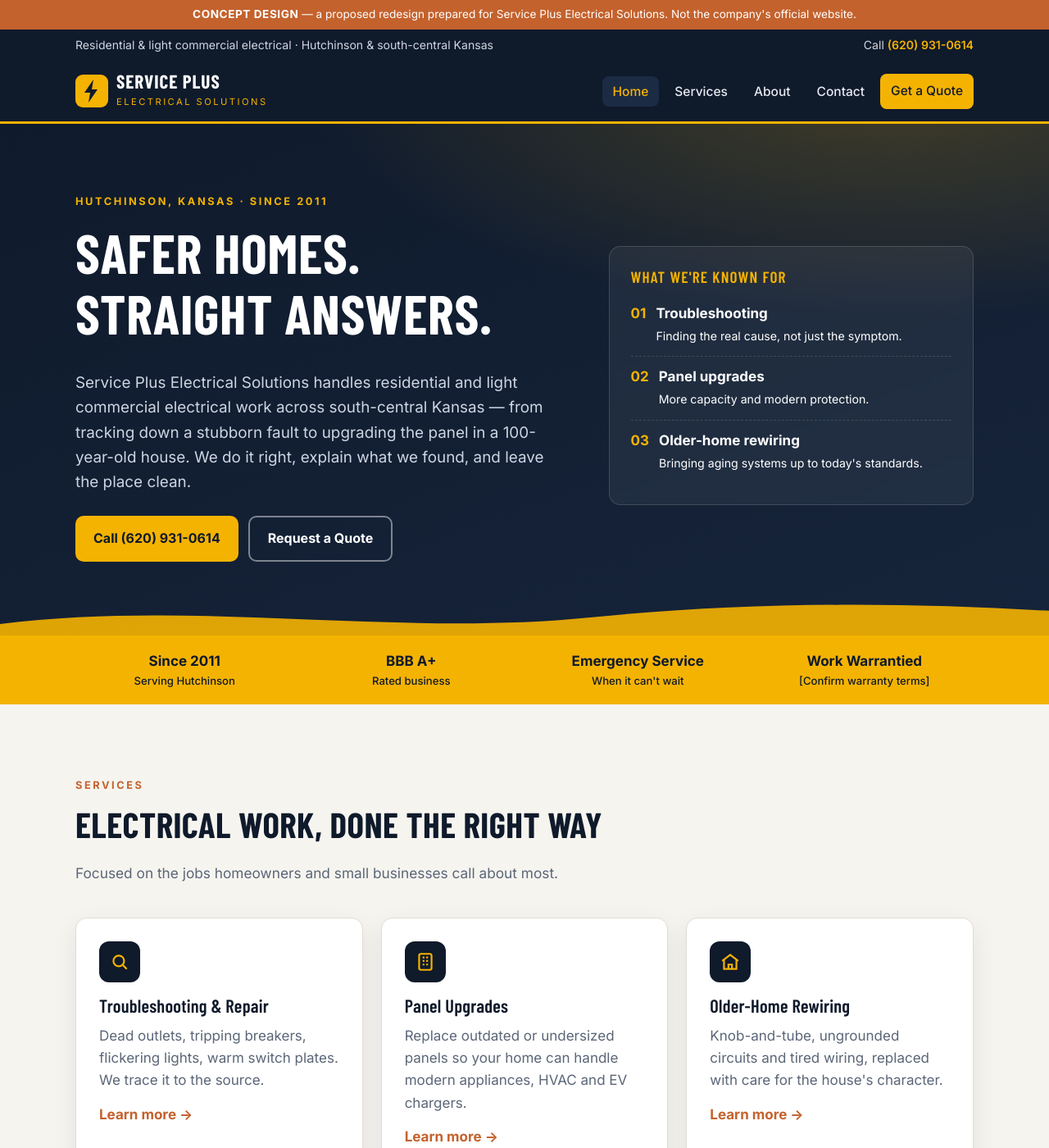
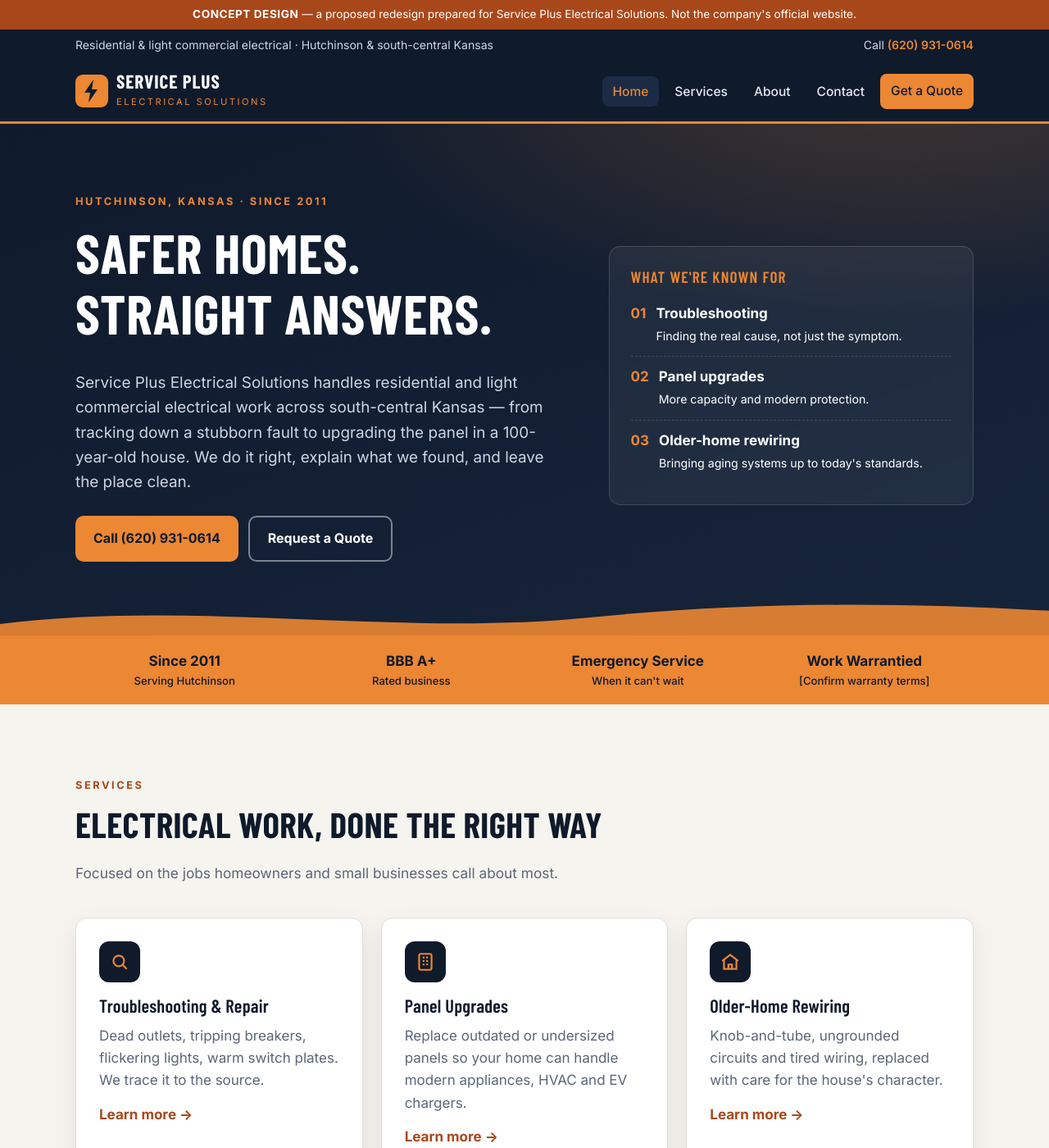
Before and after one commit to traviscloke126/Servicepluselectrical, a Jekyll site: the page built from index.html, in a window 1280 px wide and 1400 px high. Shown: the whole window at 82% size. Built offline with Jekyll 4.4.1, drawn with Linux system fonts in a browser that asks for light colours.

Commit message:
Switch accent color to Service Plus orange (#ec8733)
Co-Authored-By: Claude Opus 5.5 <noreply@anthropic.com>
Claude-Session: https://claude.ai/code/session_0121ninwBCJaqcGkKYfxFgXE

```diff
--- a/_layouts/default.html
+++ b/_layouts/default.html
@@ -21,7 +21,7 @@
   <span>Call <a href="tel:{{ site.data.business.phone_link }}">{{ site.data.business.phone }}</a></span>
 </div></div>
 <header class="site"><div class="wrap">
-  <a class="brand" href="index.html"><svg width="40" height="40" viewBox="0 0 40 40" aria-hidden="true"><rect width="40" height="40" rx="9" fill="#f5b301"/><path d="M22 6 11 22h7l-2 12 11-16h-7z" fill="#0f1a2b"/></svg><span><b>Service Plus</b><small>Electrical Solutions</small></span></a>
+  <a class="brand" href="index.html"><svg width="40" height="40" viewBox="0 0 40 40" aria-hidden="true"><rect width="40" height="40" rx="9" fill="#ec8733"/><path d="M22 6 11 22h7l-2 12 11-16h-7z" fill="#0f1a2b"/></svg><span><b>Service Plus</b><small>Electrical Solutions</small></span></a>
   <button class="menu-toggle" aria-expanded="false" aria-controls="mainnav">Menu</button>
   <nav class="main" id="mainnav"><ul><li><a href="{{ '/index.html' | relative_url }}"{% if page.nav == 'index.html' %} aria-current="page"{% endif %}>Home</a></li><li><a href="{{ '/services.html' | relative_url }}"{% if page.nav == 'services.html' %} aria-current="page"{% endif %}>Services</a></li><li><a href="{{ '/about.html' | relative_url }}"{% if page.nav == 'about.html' %} aria-current="page"{% endif %}>About</a></li><li><a href="{{ '/contact.html' | relative_url }}"{% if page.nav == 'contact.html' %} aria-current="page"{% endif %}>Contact</a></li><li><a class="btn" href="contact.html">Get a Quote</a></li></ul></nav>
 </div></header>
@@ -31,7 +31,7 @@
 <footer class="site"><div class="wrap">
   <div class="cols">
     <div>
-      <a class="brand" href="index.html"><svg width="40" height="40" viewBox="0 0 40 40" aria-hidden="true"><rect width="40" height="40" rx="9" fill="#f5b301"/><path d="M22 6 11 22h7l-2 12 11-16h-7z" fill="#0f1a2b"/></svg><span><b>Service Plus</b><small>Electrical Solutions</small></span></a>
+      <a class="brand" href="index.html"><svg width="40" height="40" viewBox="0 0 40 40" aria-hidden="true"><rect width="40" height="40" rx="9" fill="#ec8733"/><path d="M22 6 11 22h7l-2 12 11-16h-7z" fill="#0f1a2b"/></svg><span><b>Service Plus</b><small>Electrical Solutions</small></span></a>
       <p style="margin-top:14px">Residential and light commercial electrical service out of Hutchinson, Kansas, since 2011.</p>
     </div>
     <div><h4>Services</h4><ul>
--- a/assets/style.css
+++ b/assets/style.css
@@ -4,9 +4,9 @@
   --ink-2:#1c2b44;
   --paper:#f6f4ef;      /* warm off-white */
   --card:#ffffff;
-  --volt:#f5b301;       /* electric amber */
-  --volt-dark:#c98f00;
-  --copper:#c4622d;     /* wire copper accent */
+  --volt:#ec8733;       /* electric amber */
+  --volt-dark:#c96e1f;
+  --copper:#a8481a;     /* wire copper accent */
   --muted:#5b6678;
   --line:#e2ddd2;
   --radius:14px;
@@ -47,14 +47,14 @@ nav.main a.btn{color:var(--ink)}
 
 /* buttons */
 .btn{display:inline-flex;align-items:center;gap:8px;background:var(--volt);color:var(--ink);font-weight:700;text-decoration:none;padding:13px 22px;border-radius:10px;border:0;cursor:pointer;font-size:1rem;transition:background .15s,transform .15s}
-.btn:hover{background:#ffc52e;transform:translateY(-1px)}
+.btn:hover{background:#f29a4f;transform:translateY(-1px)}
 .btn.ghost{background:transparent;color:#fff;border:2px solid rgba(255,255,255,.45)}
 .btn.ghost:hover{border-color:var(--volt);color:var(--volt)}
 .btn.dark{background:var(--ink);color:#fff}
 .btn.dark:hover{background:var(--ink-2)}
 
 /* hero */
-.hero{background:radial-gradient(1200px 500px at 85% -10%,rgba(245,179,1,.22),transparent 60%),linear-gradient(160deg,var(--ink) 0%,#16243b 100%);color:#fff;position:relative;overflow:hidden}
+.hero{background:radial-gradient(1200px 500px at 85% -10%,rgba(236,135,51,.22),transparent 60%),linear-gradient(160deg,var(--ink) 0%,#16243b 100%);color:#fff;position:relative;overflow:hidden}
 .hero .wrap{display:grid;grid-template-columns:1.15fr .85fr;gap:48px;align-items:center;padding-top:80px;padding-bottom:90px}
 .hero p.lead{font-size:1.18rem;color:#cdd5e2;max-width:36em}
 .eyebrow{display:inline-block;font-size:.8rem;letter-spacing:.2em;text-transform:uppercase;color:var(--volt);font-weight:700;margin-bottom:14px}
--- a/index.html
+++ b/index.html
@@ -20,7 +20,7 @@ nav: index.html
       <li><span>03</span><div><b>Older-home rewiring</b><br><small>Bringing aging systems up to today's standards.</small></div></li>
     </ul>
   </div>
-</div><svg class="wire" viewBox="0 0 1440 46" preserveAspectRatio="none" aria-hidden="true"><path d="M0 30 C 240 0, 480 46, 720 22 S 1200 4, 1440 26 L1440 46 L0 46 Z" fill="#f5b301"/></svg></section>
+</div><svg class="wire" viewBox="0 0 1440 46" preserveAspectRatio="none" aria-hidden="true"><path d="M0 30 C 240 0, 480 46, 720 22 S 1200 4, 1440 26 L1440 46 L0 46 Z" fill="#ec8733"/></svg></section>
 
 <div class="trust"><div class="wrap">
   <div>Since 2011<small>Serving Hutchinson</small></div>
@@ -32,12 +32,12 @@ nav: index.html
 <section class="block"><div class="wrap">
   <div class="section-head"><span class="eyebrow" style="color:var(--copper)">Services</span><h2>Electrical work, done the right way</h2><p>Focused on the jobs homeowners and small businesses call about most.</p></div>
   <div class="grid g3">
-    <div class="card"><div class="ico"><svg width="26" height="26" viewBox="0 0 24 24" fill="none" stroke="#f5b301" stroke-width="2"><circle cx="11" cy="11" r="6"/><path d="m20 20-4.2-4.2"/></svg></div><h3>Troubleshooting &amp; Repair</h3><p>Dead outlets, tripping breakers, flickering lights, warm switch plates. We trace it to the source.</p><a class="more" href="services.html#troubleshooting">Learn more →</a></div>
-    <div class="card"><div class="ico"><svg width="26" height="26" viewBox="0 0 24 24" fill="none" stroke="#f5b301" stroke-width="2"><rect x="5" y="3" width="14" height="18" rx="2"/><path d="M9 7h2M13 7h2M9 11h2M13 11h2M9 15h2M13 15h2"/></svg></div><h3>Panel Upgrades</h3><p>Replace outdated or undersized panels so your home can handle modern appliances, HVAC and EV chargers.</p><a class="more" href="services.html#panels">Learn more →</a></div>
-    <div class="card"><div class="ico"><svg width="26" height="26" viewBox="0 0 24 24" fill="none" stroke="#f5b301" stroke-width="2"><path d="M3 11 12 4l9 7"/><path d="M5 10v10h14V10"/><path d="M10 20v-5h4v5"/></svg></div><h3>Older-Home Rewiring</h3><p>Knob-and-tube, ungrounded circuits and tired wiring, replaced with care for the house's character.</p><a class="more" href="services.html#rewiring">Learn more →</a></div>
-    <div class="card"><div class="ico"><svg width="26" height="26" viewBox="0 0 24 24" fill="none" stroke="#f5b301" stroke-width="2"><path d="M9 18h6M10 21h4"/><path d="M12 3a6 6 0 0 0-3.5 10.9c.6.5 1 1.2 1 2.1h5c0-.9.4-1.6 1-2.1A6 6 0 0 0 12 3z"/></svg></div><h3>Lighting &amp; Fixtures</h3><p>New fixtures, recessed and under-cabinet lighting, ceiling fans and exterior lighting.</p><a class="more" href="services.html#lighting">Learn more →</a></div>
-    <div class="card"><div class="ico"><svg width="26" height="26" viewBox="0 0 24 24" fill="none" stroke="#f5b301" stroke-width="2"><path d="M9 2v5M15 2v5"/><path d="M6 7h12v4a6 6 0 0 1-12 0z"/><path d="M12 17v5"/></svg></div><h3>Outlets, GFCI &amp; Circuits</h3><p>Dedicated circuits, GFCI/AFCI protection, added outlets and surge protection.</p><a class="more" href="services.html#circuits">Learn more →</a></div>
-    <div class="card"><div class="ico"><svg width="26" height="26" viewBox="0 0 24 24" fill="none" stroke="#f5b301" stroke-width="2"><path d="M3 9h18l-1.5-5h-15z"/><path d="M5 9v11h14V9"/><path d="M9 20v-6h6v6"/></svg></div><h3>Light Commercial</h3><p>Service and repairs for shops, offices and small storefronts around the area.</p><a class="more" href="services.html#commercial">Learn more →</a></div>
+    <div class="card"><div class="ico"><svg width="26" height="26" viewBox="0 0 24 24" fill="none" stroke="#ec8733" stroke-width="2"><circle cx="11" cy="11" r="6"/><path d="m20 20-4.2-4.2"/></svg></div><h3>Troubleshooting &amp; Repair</h3><p>Dead outlets, tripping breakers, flickering lights, warm switch plates. We trace it to the source.</p><a class="more" href="services.html#troubleshooting">Learn more →</a></div>
+    <div class="card"><div class="ico"><svg width="26" height="26" viewBox="0 0 24 24" fill="none" stroke="#ec8733" stroke-width="2"><rect x="5" y="3" width="14" height="18" rx="2"/><path d="M9 7h2M13 7h2M9 11h2M13 11h2M9 15h2M13 15h2"/></svg></div><h3>Panel Upgrades</h3><p>Replace outdated or undersized panels so your home can handle modern appliances, HVAC and EV chargers.</p><a class="more" href="services.html#panels">Learn more →</a></div>
+    <div class="card"><div class="ico"><svg width="26" height="26" viewBox="0 0 24 24" fill="none" stroke="#ec8733" stroke-width="2"><path d="M3 11 12 4l9 7"/><path d="M5 10v10h14V10"/><path d="M10 20v-5h4v5"/></svg></div><h3>Older-Home Rewiring</h3><p>Knob-and-tube, ungrounded circuits and tired wiring, replaced with care for the house's character.</p><a class="more" href="services.html#rewiring">Learn more →</a></div>
+    <div class="card"><div class="ico"><svg width="26" height="26" viewBox="0 0 24 24" fill="none" stroke="#ec8733" stroke-width="2"><path d="M9 18h6M10 21h4"/><path d="M12 3a6 6 0 0 0-3.5 10.9c.6.5 1 1.2 1 2.1h5c0-.9.4-1.6 1-2.1A6 6 0 0 0 12 3z"/></svg></div><h3>Lighting &amp; Fixtures</h3><p>New fixtures, recessed and under-cabinet lighting, ceiling fans and exterior lighting.</p><a class="more" href="services.html#lighting">Learn more →</a></div>
+    <div class="card"><div class="ico"><svg width="26" height="26" viewBox="0 0 24 24" fill="none" stroke="#ec8733" stroke-width="2"><path d="M9 2v5M15 2v5"/><path d="M6 7h12v4a6 6 0 0 1-12 0z"/><path d="M12 17v5"/></svg></div><h3>Outlets, GFCI &amp; Circuits</h3><p>Dedicated circuits, GFCI/AFCI protection, added outlets and surge protection.</p><a class="more" href="services.html#circuits">Learn more →</a></div>
+    <div class="card"><div class="ico"><svg width="26" height="26" viewBox="0 0 24 24" fill="none" stroke="#ec8733" stroke-width="2"><path d="M3 9h18l-1.5-5h-15z"/><path d="M5 9v11h14V9"/><path d="M9 20v-6h6v6"/></svg></div><h3>Light Commercial</h3><p>Service and repairs for shops, offices and small storefronts around the area.</p><a class="more" href="services.html#commercial">Learn more →</a></div>
   </div>
 </div></section>
 
```
Also changed, not shown: about.html (+4 -4 lines), contact.html (+4 -4 lines), services.html (+7 -7 lines).
